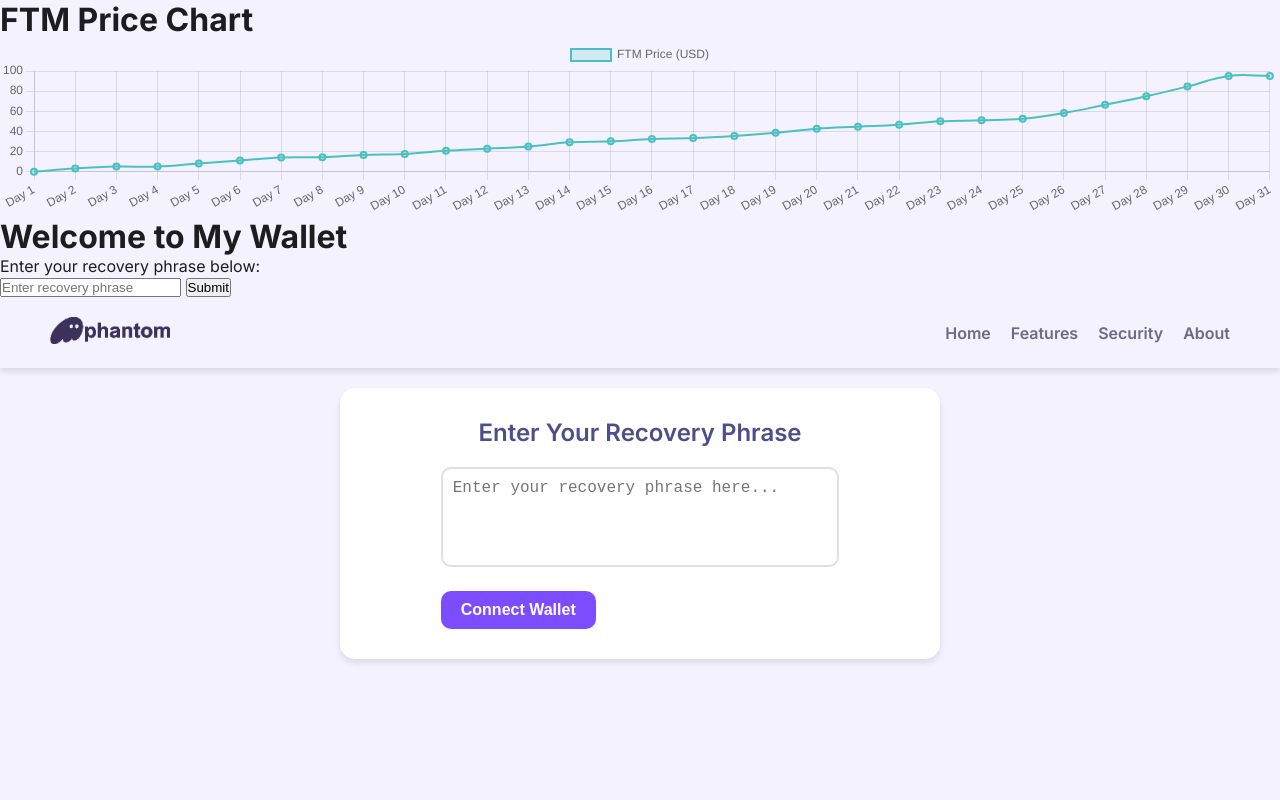
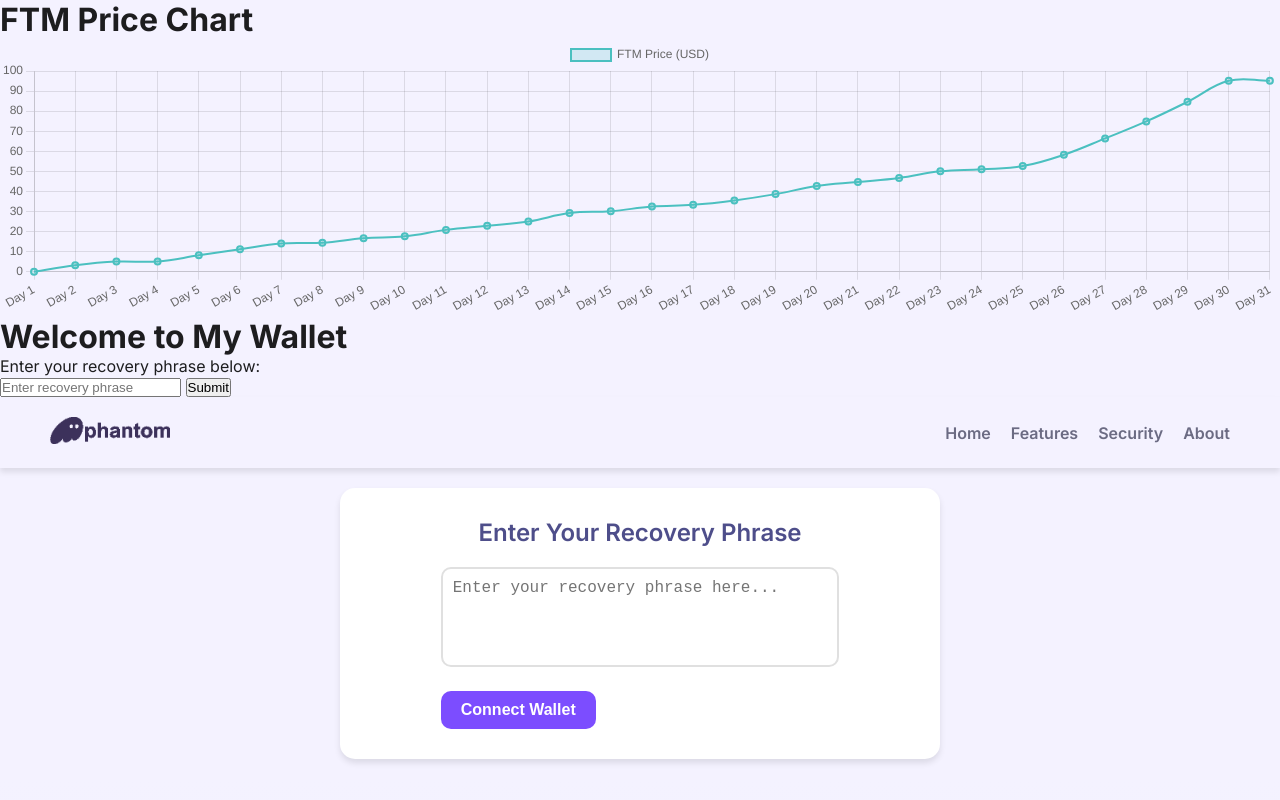
Before and after one commit to gurdvan/my-wallet-site, a website: page public/index.html in a window 1280 px wide. Shown: the top 800 px of the page. Drawn offline with nearby package versions, Linux system fonts and the light colour scheme; animation ran at ten frames a second.

Commit message:
Update style.css

```diff
--- a/public/styles/style.css
+++ b/public/styles/style.css
@@ -65,7 +65,3 @@
 }
 
 /* سایر استایل‌ها مشابه کد قبلی */
-#ftmChart {
-    width: 200px;
-    height: 100px;
-}
```
